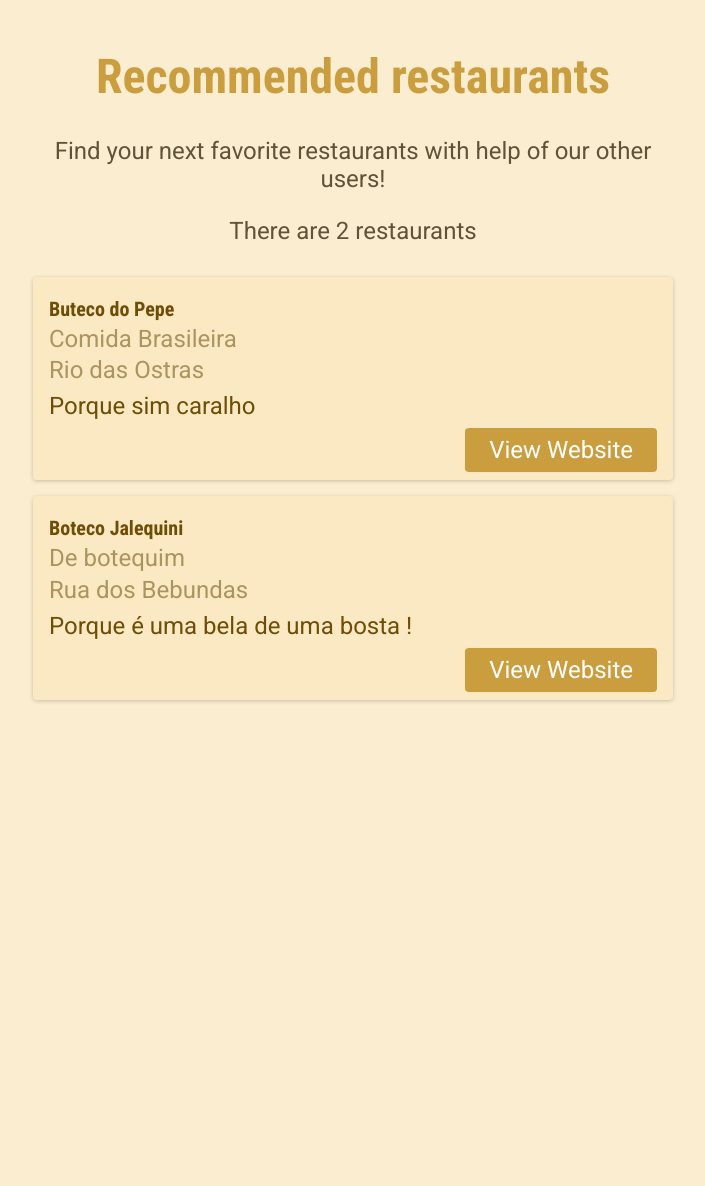
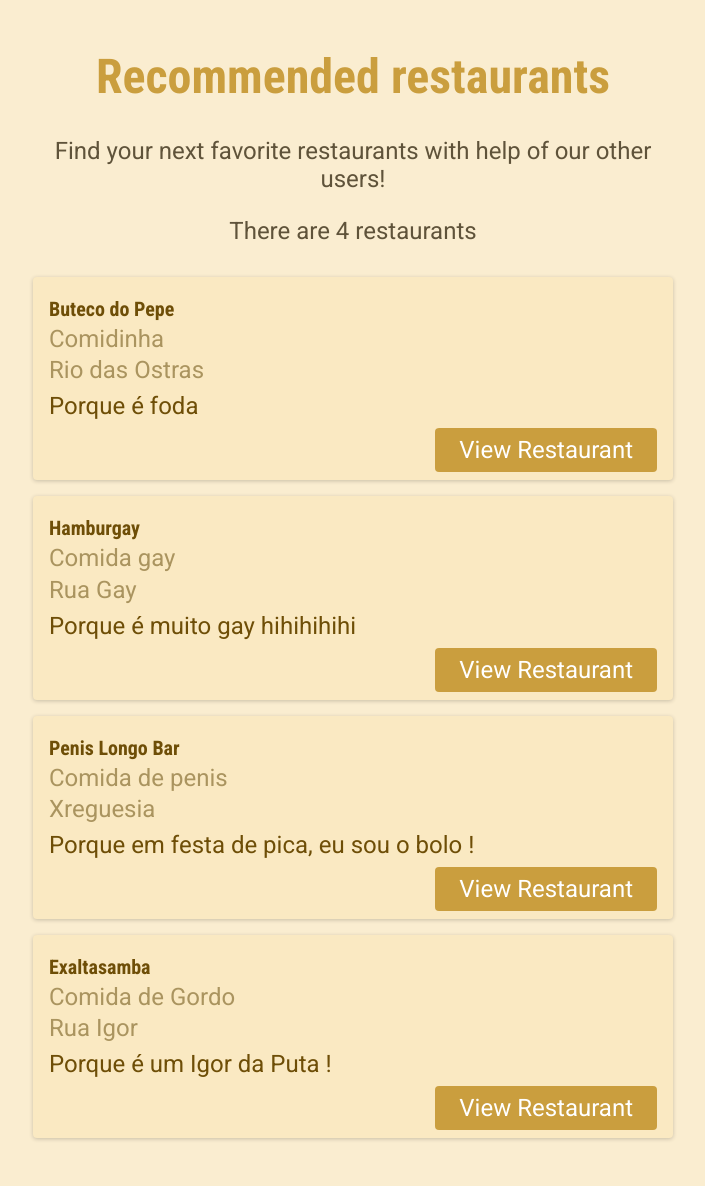
Before and after one commit to pfmello/projeto-express, a Node server app: page /restaurants in a window 1280 px wide. Shown: the part 80-1266 px from the top of the page, without its empty margins (287-992 px from the left). Before the commit the page ends 782 px from the top, so only its background shows below. Run offline with Node 20, Linux system fonts and the light colour scheme.

Commit message:
Adiionado pagina de detalhes do restautente

```diff
--- a/app.js
+++ b/app.js
@@ -1,5 +1,6 @@
 const fs = require("fs");
 const path = require("path");
+const uuid = require("uuid");
 
 const express = require("express");
 const app = express();
@@ -9,7 +10,7 @@ app.set("views", path.join(__dirname, "views"));
 app.set("view engine", "ejs");
 
 // Checks that for every incoming request, should check if its for a file that can be found on this folder
-//MIDDLEWARE METHOD
+//MIDDLEWARE METHOD/
 app.use(express.static("public"));
 
 //Middleware para json
@@ -38,16 +39,33 @@ app.get("/restaurants", (req, res) => {
   });
 });
 
+app.get("/restaurants/:id", (req, res) => {
+  const restaurantId = req.params.id;
+
+  const storedRestaurants = getFileData();
+  let thisRestaurant;
+
+  for (const restaurant of storedRestaurants) {
+    if (restaurant.id === restaurantId) {
+      thisRestaurant = restaurant;
+    }
+  }
+  res.render("restaurant-detail", { rid: restaurantId, thisRestaurant });
+});
+
 app.get("/recommend", (req, res) => {
   res.render("recommend");
 });
 
 app.post("/recommend", (req, res) => {
   const restaurant = req.body;
+  restaurant.id = uuid.v4();
+
   const restaurantes = getFileData();
   restaurantes.push(restaurant);
 
   fs.writeFileSync(filePath, JSON.stringify(restaurantes));
+
   res.redirect("/confirm");
 });
 
--- a/data/restaurants.json
+++ b/data/restaurants.json
@@ -1 +1 @@
-[{"name":"Buteco do Pepe","address":"Rio das Ostras","cuisine":"Comida Brasileira","website":"http://botecodopepe.com","description":"Porque sim caralho"},{"name":"Boteco Jalequini","address":"Rua dos Bebundas","cuisine":"De botequim","website":"http://jalequini.com","description":"Porque é uma bela de uma bosta !"}]
+[{"name":"Buteco do Pepe","address":"Rio das Ostras","cuisine":"Comidinha","website":"http://botecodopepe.com","description":"Porque é foda","id":"4de37573-1a01-41e6-8fd2-31f7564c1a4c"},{"name":"Hamburgay","address":"Rua Gay","cuisine":"Comida gay","website":"https://ohamburgay.goomer.app/","description":"Porque é muito gay hihihihihi","id":"d8726790-328a-4903-83e8-bac8f916518b"},{"name":"Penis Longo Bar","address":"Xreguesia","cuisine":"Comida de penis","website":"http://botecopiru.com","description":"Porque em festa de pica, eu sou o bolo !","id":"44c0d795-866a-4e41-8fe0-74921a5f966c"},{"name":"Exaltasamba","address":"Rua Igor","cuisine":"Comida de Gordo","website":"http://blacked.com","description":"Porque é um Igor da Puta !","id":"7942e1a7-6c4f-433b-ae71-559f90fe76ed"}]
--- a/package.json
+++ b/package.json
@@ -11,7 +11,8 @@
   "license": "MIT",
   "dependencies": {
     "ejs": "^3.1.9",
-    "express": "^4.17.1"
+    "express": "^4.17.1",
+    "uuid": "^9.0.0"
   },
   "devDependencies": {
     "nodemon": "^2.0.7"
--- a/views/includes/head.ejs
+++ b/views/includes/head.ejs
@@ -7,6 +7,6 @@
   <link
     href="https://fonts.googleapis.com/css2?family=Roboto+Condensed:wght@700&family=Roboto:wght@400;700&display=swap"
     rel="stylesheet" />
-  <link rel="stylesheet" href="styles/shared.css" />
-  <script src="scripts/responsive.js" defer></script>
+  <link rel="stylesheet" href="/styles/shared.css" />
+  <script src="/scripts/responsive.js" defer></script>
 </head>
--- a/views/includes/restaurants/restaurant-item.ejs
+++ b/views/includes/restaurants/restaurant-item.ejs
@@ -7,7 +7,7 @@
     </div>
     <p><%= restaurant.description %></p>
     <div class="restaurant-actions">
-      <a href="<%= restaurant.website %>">View Website</a>
+      <a href="/restaurants/<%= restaurant.id %>">View Restaurant</a>
     </div>
   </article>
 </li>
```
Also changed, not shown: views/restaurant-detail.ejs (added, +18 -0 lines), 1 other file.
